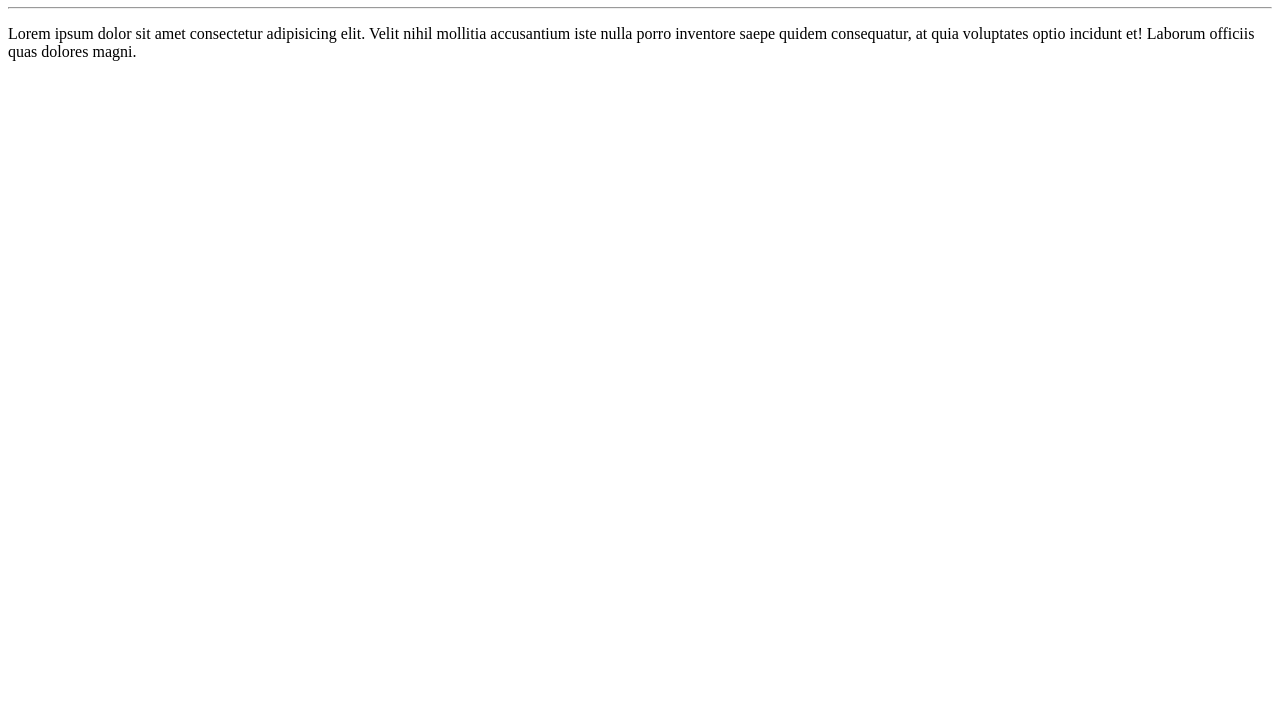
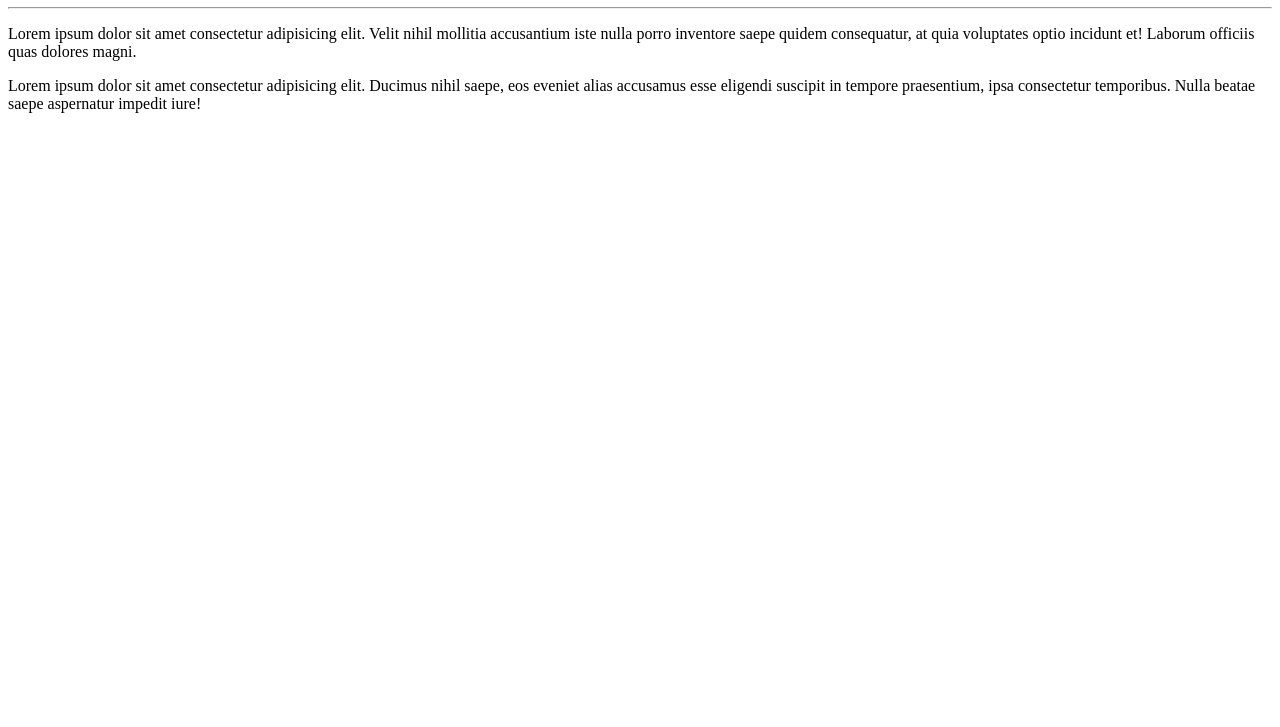
Before and after one commit to Victor-17/Ola-Mundo, a plain HTML site: page site-exemplo/index.html in a window 1280 px wide. Shown: the part 73-800 px from the top of the page. Drawn offline with Linux system fonts and the light colour scheme.

Commit message:
Adicionando um parágrafo

```diff
--- a/site-exemplo/index.html
+++ b/site-exemplo/index.html
@@ -10,5 +10,6 @@
     <h1>Olá, Mundo</h1>
     <hr>
     <p>Lorem ipsum dolor sit amet consectetur adipisicing elit. Velit nihil mollitia accusantium iste nulla porro inventore saepe quidem consequatur, at quia voluptates optio incidunt et! Laborum officiis quas dolores magni.</p>
+    <p>Lorem ipsum dolor sit amet consectetur adipisicing elit. Ducimus nihil saepe, eos eveniet alias accusamus esse eligendi suscipit in tempore praesentium, ipsa consectetur temporibus. Nulla beatae saepe aspernatur impedit iure!</p>
 </body>
 </html>
```
